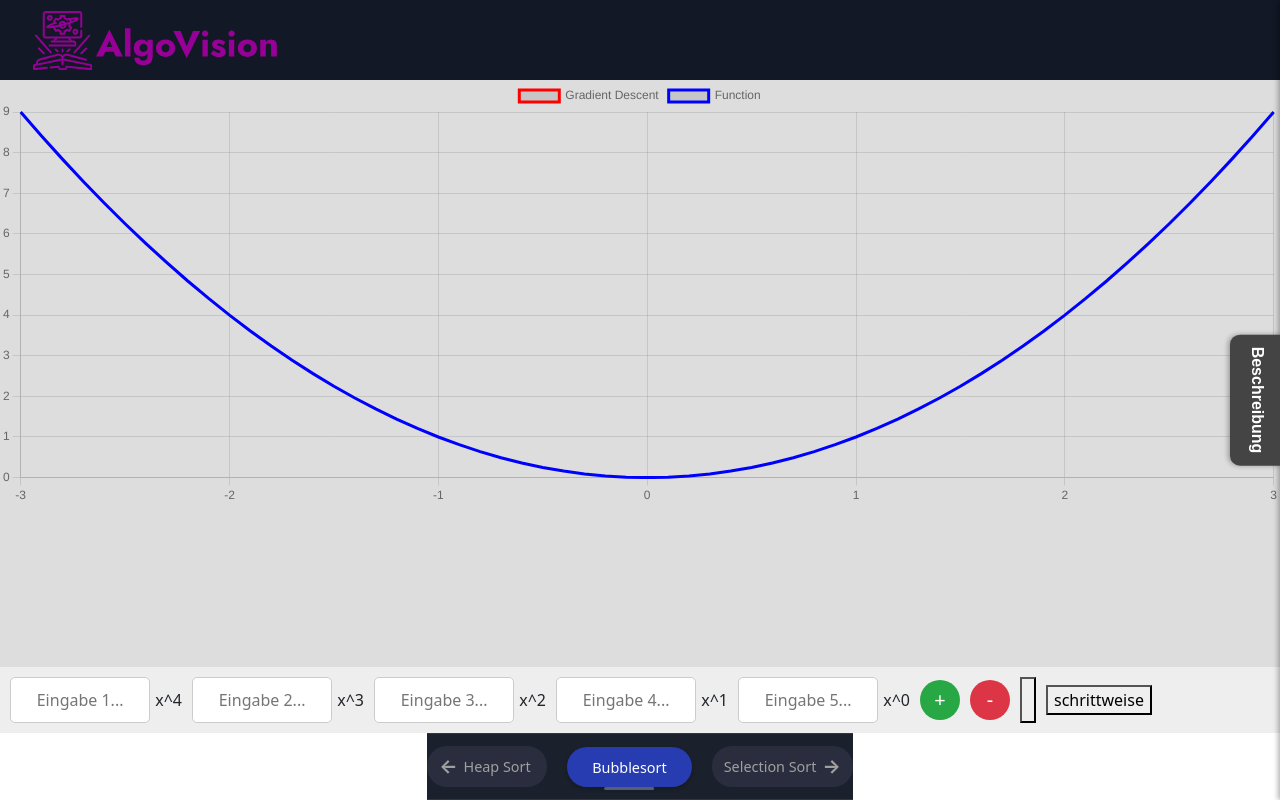
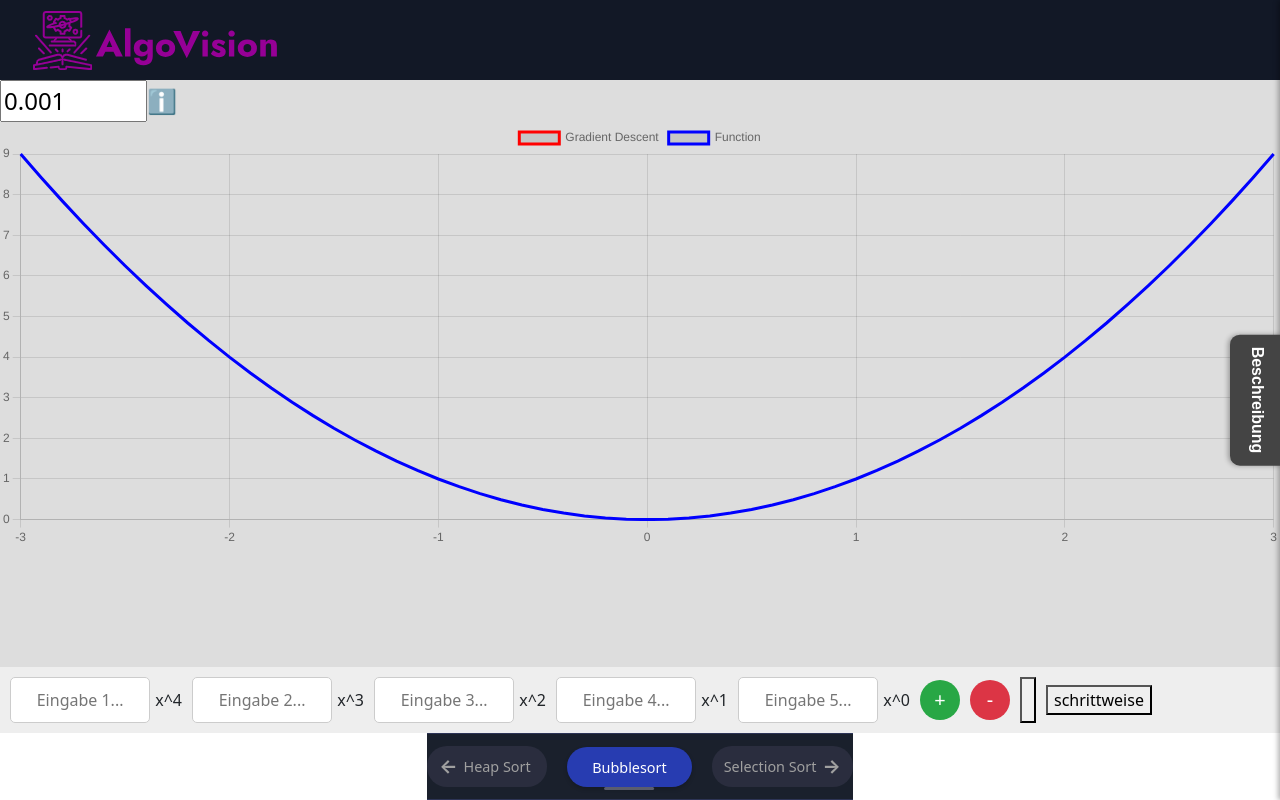
Before and after one commit to annika0205/SD, an Angular app in the folder FrontEnd/: page /optimierungsalgorithmen/gradientdescent in a window 1280 px wide. Built offline with nearby package versions, Linux system fonts and the light colour scheme.

Commit message:
alpha als variabler paramter, Abbruch bei wachsendem Funktionswert

```diff
--- a/FrontEnd/src/app/optimizing/gradient-descent/gradient-descent-service.ts
+++ b/FrontEnd/src/app/optimizing/gradient-descent/gradient-descent-service.ts
@@ -6,6 +6,7 @@ import { ChartService } from '../../sorting/services/chart.service';
 })
 export class GradientDescentService {
   differential: number[] = [];
+
   gradient(func: number[]) {
     this.differential = new Array(func.length - 1).fill(0);
     for (let i = 0; i < this.differential.length; i++) {
@@ -14,16 +15,19 @@ export class GradientDescentService {
         this.differential[i] = func[i] * power;
       }
     }
+
   }
 
   async gradientDescent(func:number[], startX: number, alpha: number, steps: number, chartService: ChartService) {
     let x = startX;
     let points: {x: number, y: number}[] = [];
-    //let grad: number;
+    this.gradient(func);
+    console.log('Function:', func);
+    console.log('Gradient:', this.differential);
+    //Abbruchbedingung für unsinnvolle Alpha-Werte einbauen
+    //Hinweis an Nutzer -> Verlinkung an Line Search?
     for (let i = 0; i < steps; i++) {
-
-        //grad war 2x
-        this.gradient(func);
+        let x_alt = x;
         points.push({x: x, y: func.reduce((acc, val, index) => acc + val * Math.pow(x, func.length-1-index), 0)});
 
         chartService.updateGradientPath(points);
@@ -31,13 +35,21 @@ export class GradientDescentService {
         await new Promise(resolve => setTimeout(resolve, 300));
 
         let grad = this.differential.reduce((acc, val, index) => acc + val * Math.pow(x, this.differential.length-1-index), 0);
+        console.log('Step:', i, 'x:', x, 'Gradient:', grad);
         //Bedingung noch variabel machen
         if (Math.abs(grad) < 0.01) {
           console.log('Gradient is close to zero', grad);
           break;
         }
 
-        x = x - alpha * grad;
+        x = x_alt - alpha * grad;
+        if (func.reduce((acc, val, index) => acc + val * Math.pow(x, func.length-1-index), 0) > func.reduce((acc, val, index) => acc + val * Math.pow(x_alt, func.length-1-index), 0)) {
+          console.log('Function value increased. Ein Verfahren wie line search solle verwendet werden.');
+          break;
+          //alpha = alpha / 2;
+          //console.log('Alpha halved to', alpha);
+          //x = x_alt - alpha * grad;
+        }
     }
   }
 }
--- a/FrontEnd/src/app/optimizing/gradient-descent/gradient-descent.component.html
+++ b/FrontEnd/src/app/optimizing/gradient-descent/gradient-descent.component.html
@@ -1,3 +1,13 @@
 <app-template-sorting [description]="'Test'" [predefinedText] = "['x^4', 'x^3', 'x^2', 'x^1', 'x^0']" (sortClicked)="onClick()" (inputsEvent)="inputs=$event">
+  <!-- überlegen wegen schrittweitensteuerung für < 0.01 -->
+   <!-- Button um line search zu aktivieren bzw zu deaktivieren hinzufügen   -->
+  <input
+      type="number"
+      placeholder="Schrittweite"
+      name="alpha"
+      [(ngModel)]="alpha"
+      (ngModelChange)="validateAlpha()"
+      min="0" max="1" step="0.01">
+  <span title="Bitte einen Wert zwischen 0 und 1 eingeben.">ℹ️</span>
   <canvas height="100vh" margin id="myChart"></canvas>
 </app-template-sorting>
--- a/FrontEnd/src/app/optimizing/gradient-descent/gradient-descent.component.ts
+++ b/FrontEnd/src/app/optimizing/gradient-descent/gradient-descent.component.ts
@@ -14,7 +14,11 @@ export class GradientDescentComponent implements AfterViewInit {
   inputs: string[] = ["", "", "", "", ""];
   function: number[] = [0, 0, 1, 0, 0]; //x^2 als startfunktion
   differential: number[] = [0, 0, 2, 0]; //2x als Startableitung
+  //üblicherweise werte zwischen 10^-1 und 10^-4
+  alpha : number = 0.001;
 
+  //Alpha bestimmen
+  //Backtraking: Alpha wird so lange halbiert, bis f(x1)<f(x0) gilt
   constructor(
     private gradientDescentService: GradientDescentService,
     private chartService: ChartService
@@ -40,14 +44,23 @@ export class GradientDescentComponent implements AfterViewInit {
     });
   }
 
+  validateAlpha() {
+    if (this.alpha < 0 || this.alpha > 1) {
+      this.alpha = 0.8;
+      console.log('Alpha must be between 0 and 1. Default value 0.8 is used.');
+    }
+  }
+
   onClick() {
+    this.validateAlpha();
+
     if (!this.inputs.every(x => x=="")) {
       this.function = this.inputs.map(num => parseInt(num.trim(), 10) || 0);
     }
 
 
     const startX = parseFloat(this.parameters[0]);
-    const alpha = parseFloat(this.parameters[1]);
+ //   const alpha = parseFloat(this.parameters[1]);
     const steps = parseInt(this.parameters[2], 10);
 
     this.updateChart();
@@ -55,7 +68,7 @@ export class GradientDescentComponent implements AfterViewInit {
     this.gradientDescentService.gradientDescent(
       this.function,
       startX,
-      alpha,
+      this.alpha,
       steps,
       this.chartService
     );
```
